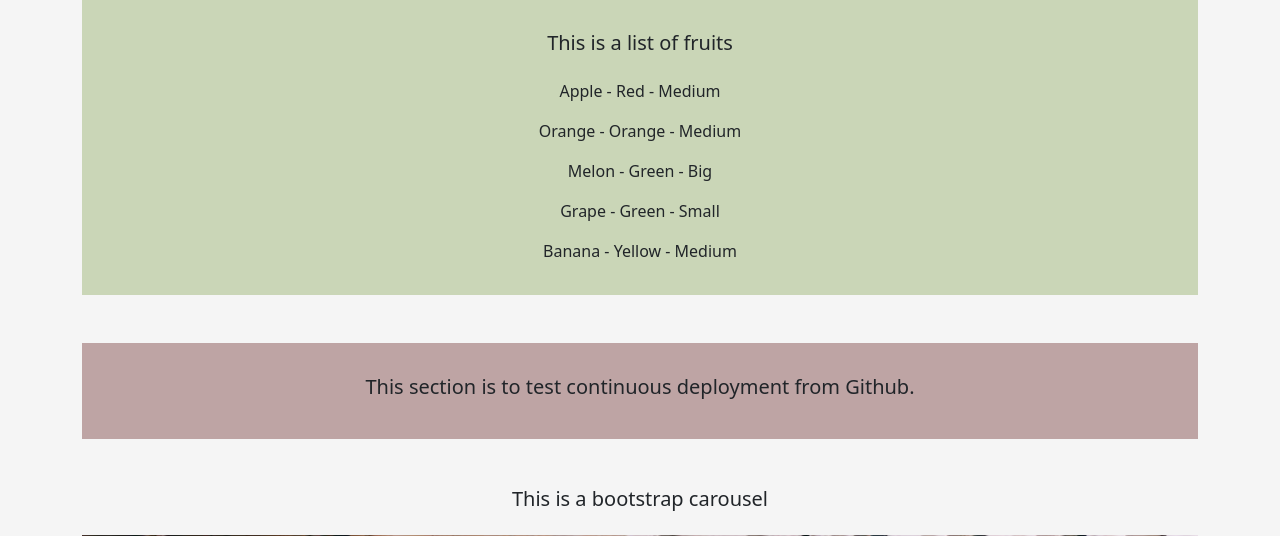
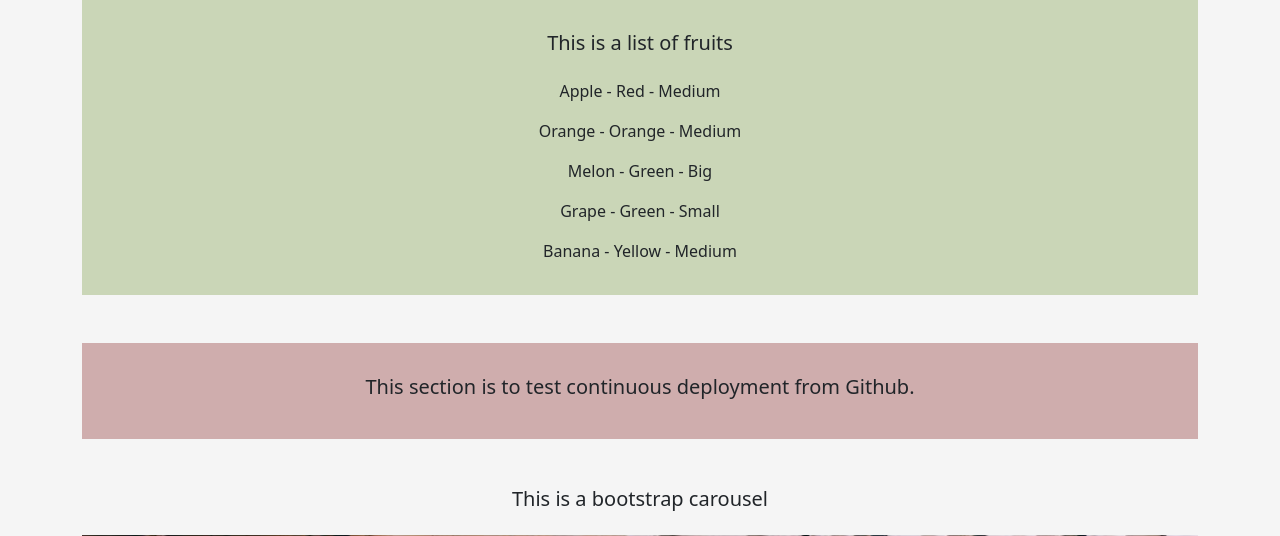
Before and after one commit to vmistry94/django-cloudrun-sandbox, a Django app: page / in a window 1280 px wide. Shown: the part 279-815 px from the top of the page. Run offline with Django 3.2, Linux system fonts and the light colour scheme; data comes from the database, SQL or seed files in the repository; parts of the project's set-up code (start-up, migrations or seed data) failed here and were passed over.

Commit message:
continous deployment test #4

```diff
--- a/myapp/static/css/style.css
+++ b/myapp/static/css/style.css
@@ -13,6 +13,6 @@ body {
 }
 
 .misc {
-    background-color: rgb(190, 164, 164);
+    background-color: rgb(207, 173, 173);
     padding: 2rem 0 1rem 0;
 }
```
